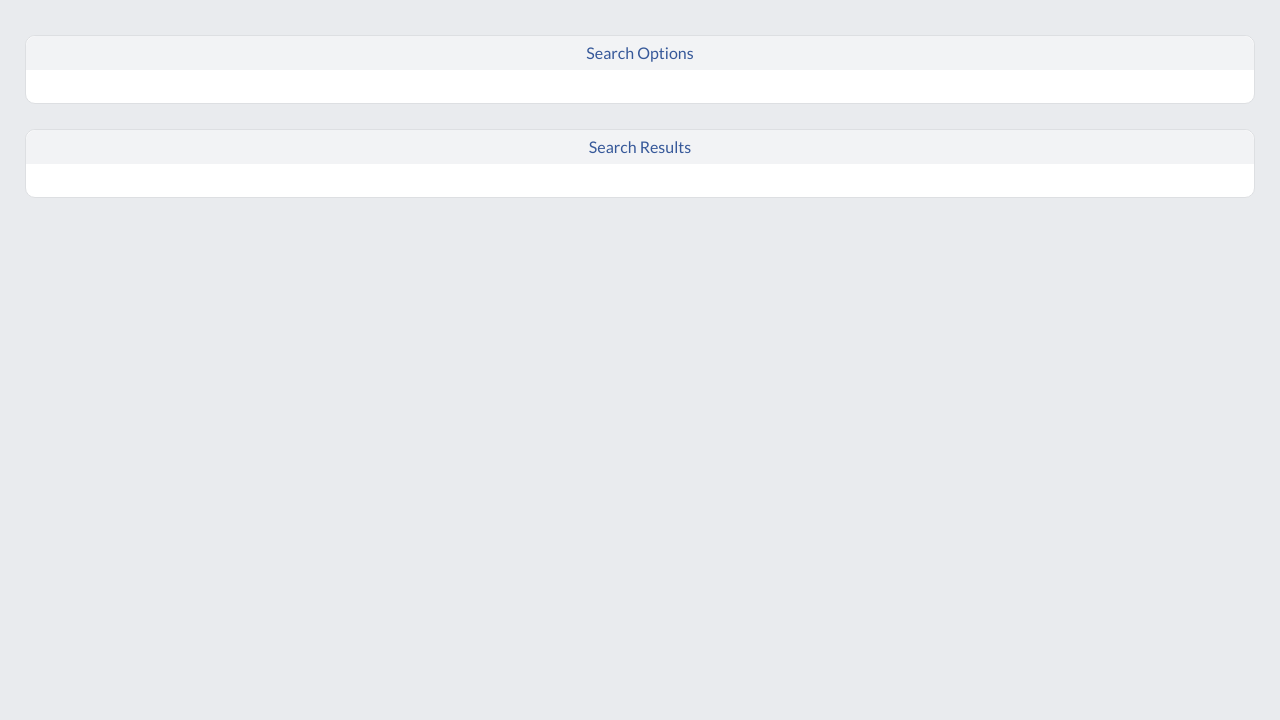
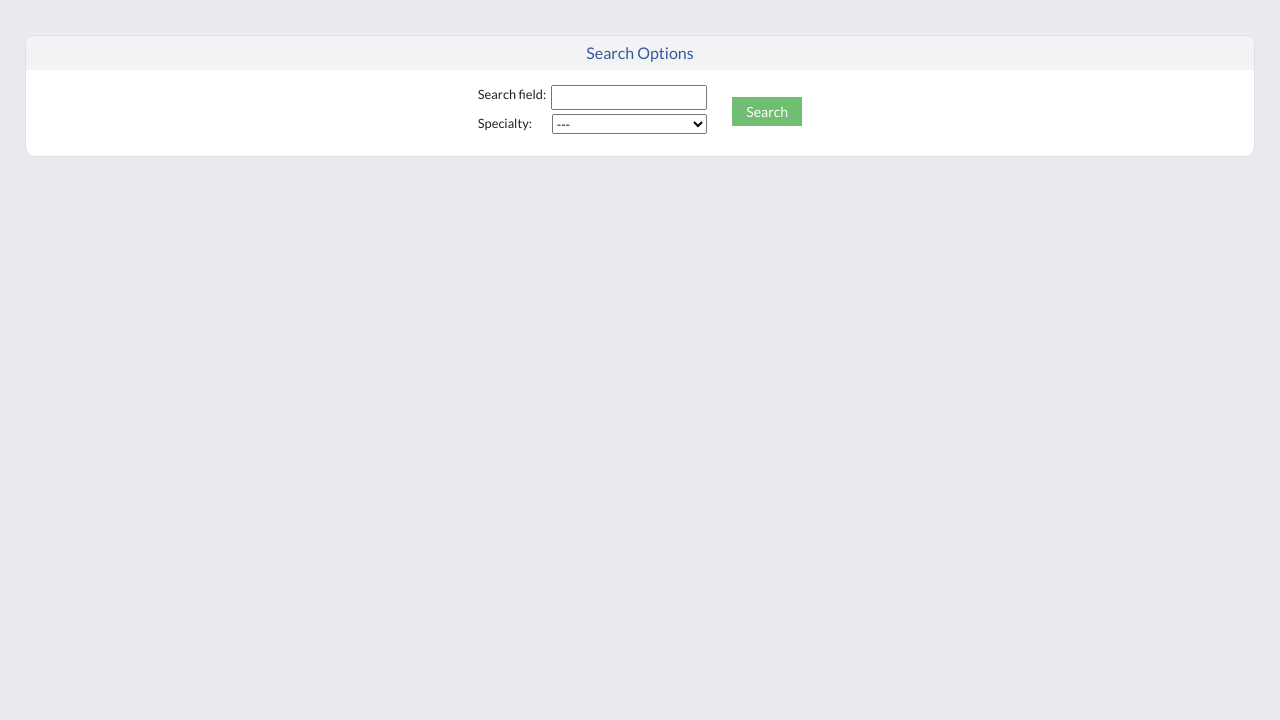
Before and after one commit to ChristopherHD/MDAPractice, a Symfony app: template templates/profiles/searchDoctor.html.twig in a window 1280 px wide. Shown: the part 60-780 px from the top of the page. Run offline with Twig, Linux system fonts and the light colour scheme; the template is opened without the code that fills it, so the values that code supplies are empty; some libraries are stand-ins or nearby versions.

Commit message:
Doctor search implemented

```diff
--- a/config/routes.yaml
+++ b/config/routes.yaml
@@ -28,6 +28,9 @@ getAnimal:
 userProfile:
     path: /patients/profile/get
     controller: App\Controller\ProfileController::getPatient
+searchDoctor:
+    path: /patients/searchDoctor
+    controller: App\Controller\SearchController::searchDoctor
 doctorProfile:
     path: /doctors/profile/get
     controller: App\Controller\ProfileController::getDoctor
--- a/public/index.css
+++ b/public/index.css
@@ -48,16 +48,46 @@ a:hover .button2, a:hover .button{
 a:focus,.button:focus, .button2:focus{
     outline: 0;
 }
+
+.row-link{
+    width: 100%;
+    justify-content: space-around;
+    margin:auto;
+    display:flex;
+    color: #1d2129;
+    text-decoration: none;
+}
+.row-link:hover{
+    color: white;
+    background-color: #569e26;
+    text-decoration: none;
+}
+.test{
+    display:flex;
+    flex:0 1 auto;
+    align-content: space-around;
+    align-items: flex-start;
+
+
+}
 .column a:hover {
     text-decoration: none;
 }
+.column-fixed{
+    flex:0 1 auto;
 
+    width:200px
+}
 .logo a{
     color:white;
 }
 .logo a:hover{
     color:white;
 }
+.no-wrap{
+    min-width: 73.5px;
+}
+
 
 .menu{
     display:flex;
@@ -68,8 +98,6 @@ a:focus,.button:focus, .button2:focus{
 }
 nav{
     display: flex;
-
-
 }
 
 nav ul{
--- a/templates/index.html.twig
+++ b/templates/index.html.twig
@@ -19,6 +19,7 @@
                     <li><a href="{{ path("appointments") }}">&nbsp;Appointments&nbsp;</a></li>
                     <li><a href="{{ path("account") }}">&nbsp;Account&nbsp;</a></li>
                 {% elseif is_granted('ROLE_USER') %}
+                    <li><a href="{{ path("searchDoctor") }}">&nbsp;Search Doctor&nbsp;</a></li>
                     <li class="has-children"><a href="#">&nbsp;Appointments&nbsp;</a>
                         <ul>
                             <li class=""><a href="{{ path("appointments") }}">My Appointments</a></li>
--- a/templates/profiles/searchDoctor.html.twig
+++ b/templates/profiles/searchDoctor.html.twig
@@ -12,17 +12,89 @@
 	<div class="block">
 		<div class="block-title"> Search Options</div>
 		<div class="center">
-
+			<form action="{{ path('searchDoctor') }}">
+                <div class="genForm">
+                    <div class="column e">
+                        <div>
+                            <div class="no-wrap">Search field:&nbsp;&nbsp;</div><input type="text" name="searchField">
+                        </div>
+                        <div>
+                            Specialty:&nbsp;&nbsp;&nbsp;&nbsp;&nbsp;&nbsp;&nbsp;&nbsp;
+                            <select name="specialty">
+                                {% if specialty=='neurology' %}
+                                    <option value="neurology" selected>Neurology</option>
+                                    <option value="traumatology">Traumatology</option>
+                                    <option value="dermatology">Dermatology</option>
+                                    <option value="geriatrics">Geriatrics</option>
+                                    <option value="veterinary">Veterinary</option>
+                                    <option value="none" >---</option>
+                                {% elseif specialty=='traumatology' %}
+                                    <option value="neurology" >Neurology</option>
+                                    <option value="traumatology" selected>Traumatology</option>
+                                    <option value="dermatology">Dermatology</option>
+                                    <option value="geriatrics">Geriatrics</option>
+                                    <option value="veterinary">Veterinary</option>
+                                    <option value="none" >---</option>
+                                {% elseif specialty=='dermatology' %}
+                                    <option value="neurology" >Neurology</option>
+                                    <option value="traumatology">Traumatology</option>
+                                    <option value="dermatology" selected>Dermatology</option>
+                                    <option value="geriatrics">Geriatrics</option>
+                                    <option value="veterinary">Veterinary</option>
+                                    <option value="none" >---</option>
+                                {% elseif specialty=='geriatrics' %}
+                                    <option value="neurology" >Neurology</option>
+                                    <option value="traumatology">Traumatology</option>
+                                    <option value="dermatology">Dermatology</option>
+                                    <option value="geriatrics" selected>Geriatrics</option>
+                                    <option value="veterinary">Veterinary</option>
+                                    <option value="none" >---</option>
+                                {% elseif specialty=='veterinary' %}
+                                    <option value="neurology" >Neurology</option>
+                                    <option value="traumatology">Traumatology</option>
+                                    <option value="dermatology">Dermatology</option>
+                                    <option value="geriatrics">Geriatrics</option>
+                                    <option value="veterinary" selected>Veterinary</option>
+                                    <option value="none" >---</option>
+                                {% else %}
+                                    <option value="neurology" >Neurology</option>
+                                    <option value="traumatology">Traumatology</option>
+                                    <option value="dermatology">Dermatology</option>
+                                    <option value="geriatrics">Geriatrics</option>
+                                    <option value="veterinary">Veterinary</option>
+                                    <option value="none" selected>---</option>
+                                {% endif %}
+                            </select>
+                        </div>
+                    </div>
+                    <div class="column align-center">
+                        <button class="button"type="submit">Search</button>
+                    </div>
+                </div>
+			</form>
 
 		</div>
 	</div>
+    {% if doctors is not empty %}
 	<div class="block">
-		<div class="block-title"> Search Results</div>
-		<div class="center">
-
-
+		<div class="block-title">Search Results</div>
+		<div class="center test">
+            {% for doctor in doctors %}
+                <a class="row-link" href="#">
+                    <div class=" column-fixed">
+                        <div><b>Name:&nbsp;&nbsp;</b>{{ doctor.getUsername() }}</div>
+                    </div>
+                    <div class=" column-fixed">
+                        <div ><b>Specialty:&nbsp;&nbsp;</b>{{ doctor.getSpecialty() }}</div>
+                    </div>
+                    <div class=" column-fixed">
+                        <div ><b class="no-wrap2">Phone number:&nbsp;&nbsp;</b>{{ doctor.getPhone() }}</div>
+                    </div>
+                </a>
+            {% endfor %}
 		</div>
 	</div>
+        {% endif %}
 
 
 {% endblock %}
```
Also changed, not shown: src/Controller/SearchController.php (added, +48 -0 lines), src/Repository/DoctorsRepository.php (+10 -0 lines).
